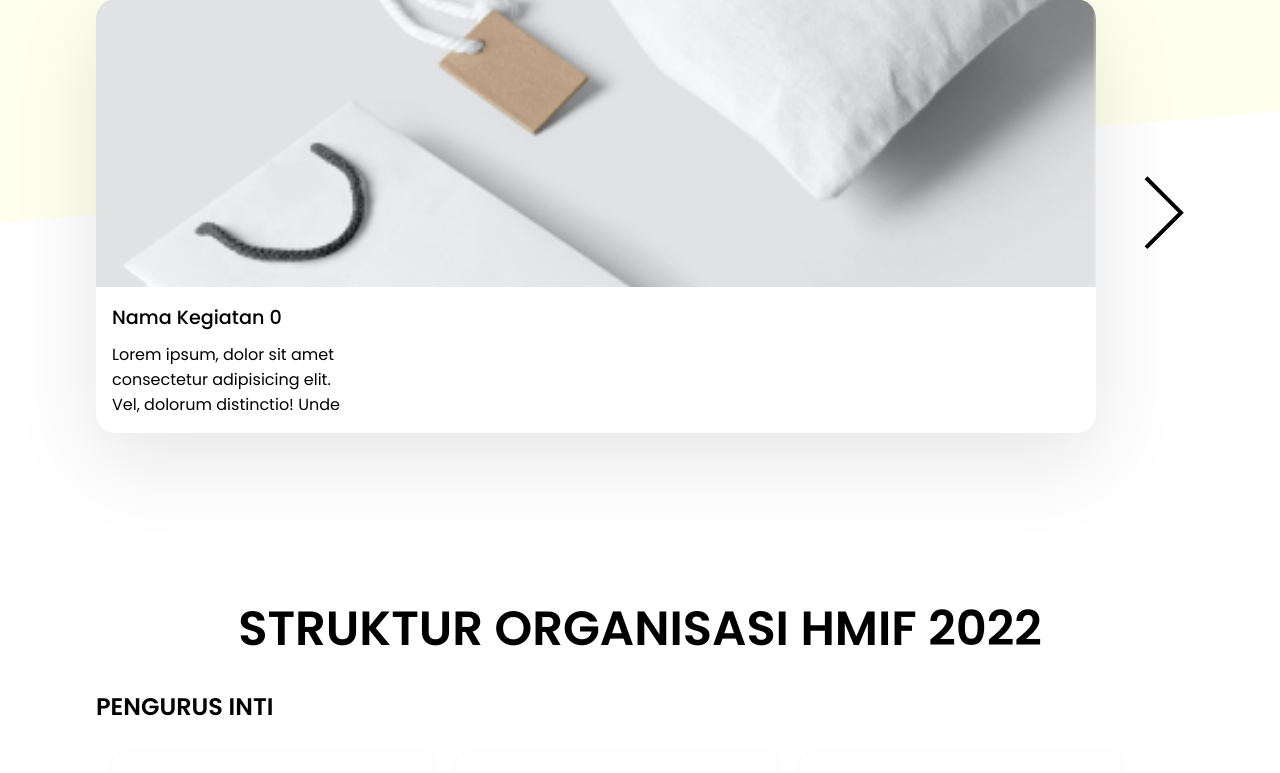
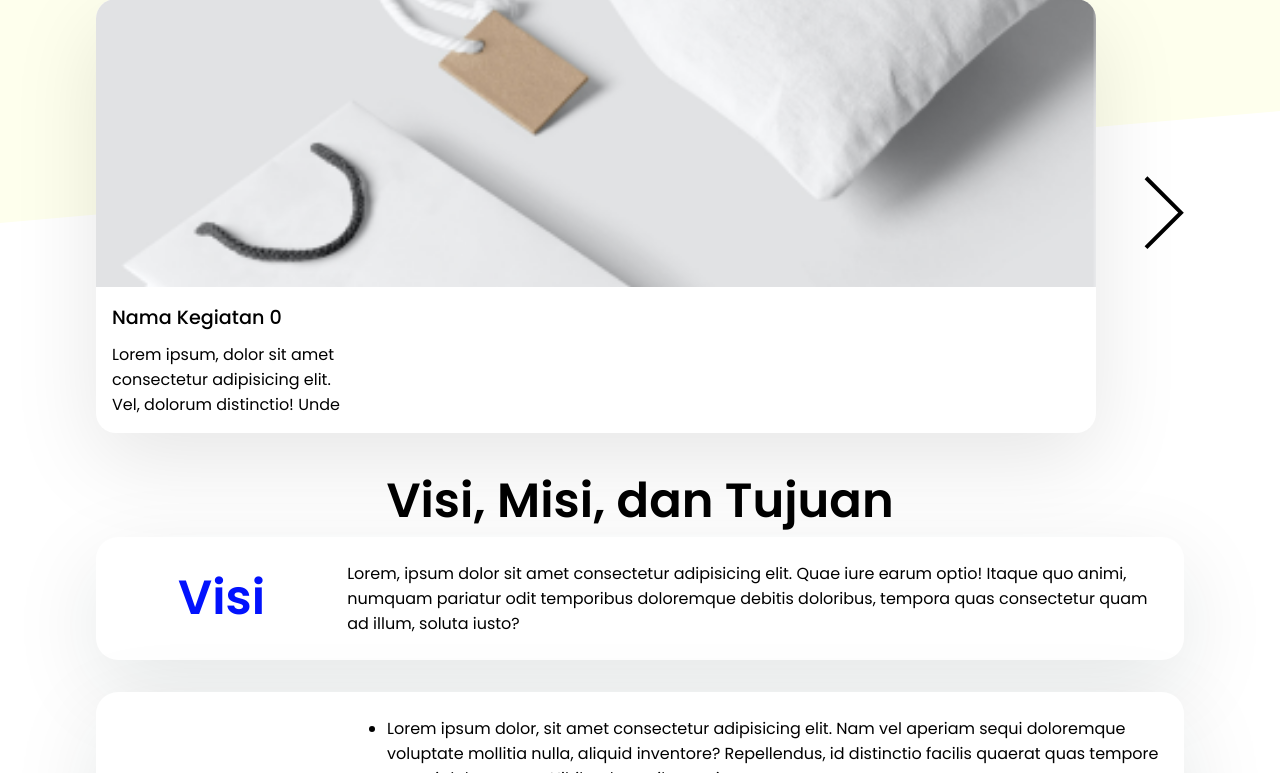
Before and after one commit to Pangeranmw/hmif-unram, a PHP site: page /home.html in a window 1280 px wide. Shown: the part 2522-3295 px from the top of the page. Run offline with PHP 8.4, Linux system fonts and the light colour scheme; some libraries are stand-ins or nearby versions; some web fonts are replaced.

Commit message:
penambahan fitur visi-misi

```diff
--- a/home.html
+++ b/home.html
@@ -173,6 +173,41 @@
       <button class="next-documentation btn-reset" id="btn-next-documentation"><img src="assets/arrow_gallery.svg" alt=""></button>
     </div>
   </section>
+  <section class="visi-misi container">
+    <h2>Visi, Misi, dan Tujuan</h2>
+    <div class="visi-misi-card">
+      <div class="visi-item">
+        <div class="title">
+          <h2>Visi</h2>
+        </div>
+        <div class="visi">
+          Lorem, ipsum dolor sit amet consectetur adipisicing elit. Quae iure earum optio! Itaque quo animi, numquam pariatur odit temporibus doloremque debitis doloribus, tempora quas consectetur quam ad illum, soluta iusto?
+        </div>
+
+      </div>
+      <div class="misi-item">
+        <div class="title">
+          <h2>Misi</h2>
+        </div>
+
+          <ul class="value-misi">
+            <li>Lorem ipsum dolor, sit amet consectetur adipisicing elit. Nam vel aperiam sequi doloremque voluptate mollitia nulla, aliquid inventore? Repellendus, id distinctio facilis quaerat quas tempore magni doloremque. Nihil, voluptatibus qui.</li>
+            <li>Lorem, ipsum dolor sit amet consectetur adipisicing elit. Velit, voluptates aliquam esse ad, doloribus distinctio sapiente facere accusantium libero, dicta inventore iure dignissimos doloremque vero eligendi. Alias vitae dolorem at!</li>
+            <li>Lorem ipsum dolor sit amet consectetur adipisicing elit. Incidunt excepturi possimus nemo perferendis eveniet eum saepe esse error. Quaerat voluptatem nulla dolor id vero molestiae ipsa cupiditate autem officiis quidem.</li>
+          </ul>
+      </div>
+      <div class="tujuan-item">
+        <div class="title">
+          <h2>Tujuan</h2>
+        </div>
+          <ul class="value-tujuan">
+            <li>Lorem ipsum dolor, sit amet consectetur adipisicing elit. Nam vel aperiam sequi doloremque voluptate mollitia nulla, aliquid inventore? Repellendus, id distinctio facilis quaerat quas tempore magni doloremque. Nihil, voluptatibus qui.</li>
+            <li>Lorem, ipsum dolor sit amet consectetur adipisicing elit. Velit, voluptates aliquam esse ad, doloribus distinctio sapiente facere accusantium libero, dicta inventore iure dignissimos doloremque vero eligendi. Alias vitae dolorem at!</li>
+            <li>Lorem ipsum dolor sit amet consectetur adipisicing elit. Incidunt excepturi possimus nemo perferendis eveniet eum saepe esse error. Quaerat voluptatem nulla dolor id vero molestiae ipsa cupiditate autem officiis quidem.</li>
+          </ul>
+      </div>
+    </div>
+  </section>
   <section class="org-structure container" id="org-structure">
     <h2>STRUKTUR ORGANISASI HMIF 2022</h2>
     <div class="org-structure-item">
--- a/style.css
+++ b/style.css
@@ -462,6 +462,35 @@ button.next-gallery img:hover, button.before-gallery img:hover{
   margin-bottom: 0.5em;
 }
 /* END Documentation Section */
+
+/* Visi-Misi Section*/
+.visi-misi{
+  display: flex;
+  justify-content: center;
+  align-items: center;
+  flex-direction: column;
+
+}
+.visi-item, .misi-item, .tujuan-item{
+  background-color: white;
+  padding: 1.5em;
+  margin-bottom: 2em;
+  box-shadow: 0px 27px 87.5087px rgba(2, 40, 43, 0.1);
+  border-radius: 22px;
+  display: flex;
+  align-items: center;
+
+}
+.visi-item .title, .misi-item .title, .tujuan-item .title{
+  margin-right: 1.5em;
+  text-align: center;
+  color: var(--blue);
+  flex-basis: 20%;
+}
+.visi, .value-misi, .value-tujuan{
+  flex-basis: 80%;
+}
+/* END Visi-Misi Section*/
 
 /* Intro Section */
 .intro{
```
